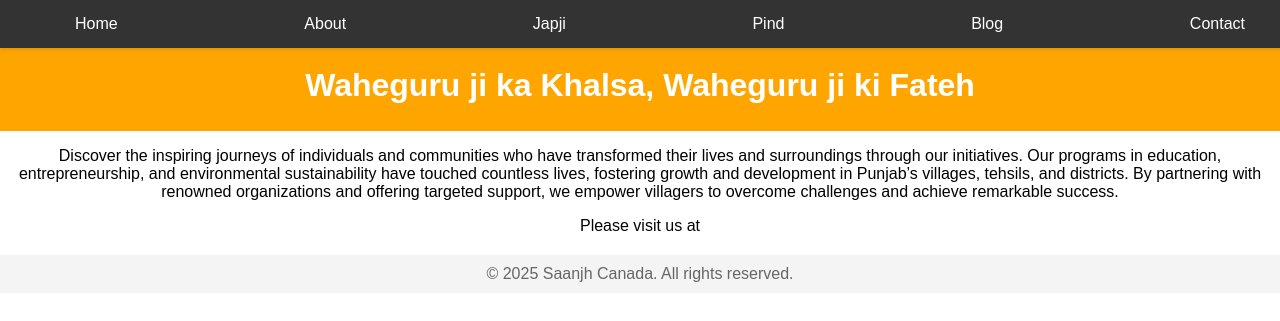
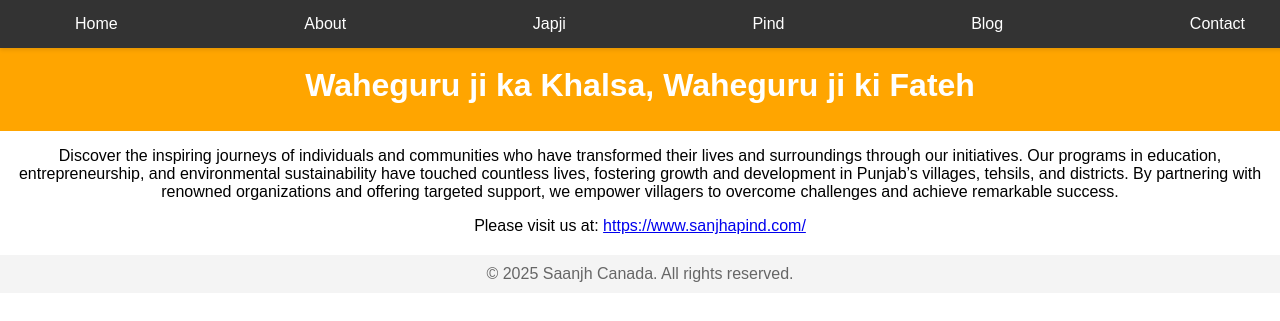
Before and after one commit to saanjh-org/saanjh-org.github.io, a Jekyll site: the page built from pind.md, in a window 1280 px wide. Shown: the top 321 px of the page. Built offline with Jekyll 4.4.1, drawn with Linux system fonts in a browser that asks for light colours.

Commit message:
Update link

```diff
--- a/pind.md
+++ b/pind.md
@@ -6,4 +6,4 @@ permalink: /pind
 
 Discover the inspiring journeys of individuals and communities who have transformed their lives and surroundings through our initiatives. Our programs in education, entrepreneurship, and environmental sustainability have touched countless lives, fostering growth and development in Punjab's villages, tehsils, and districts. By partnering with renowned organizations and offering targeted support, we empower villagers to overcome challenges and achieve remarkable success.
 
-Please visit us at [](https://www.sanjhapind.com/)
+Please visit us at: <https://www.sanjhapind.com/>
```
